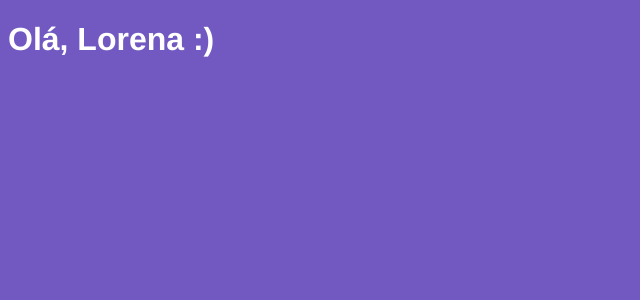
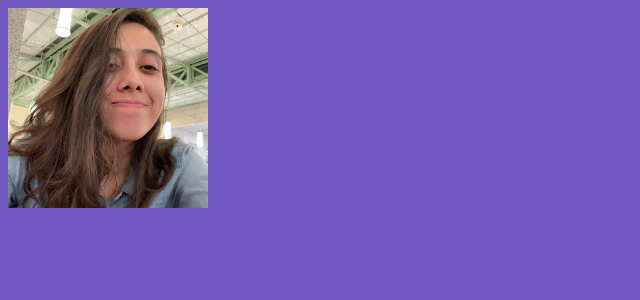
Before and after one commit to Lorenalgm/modulo4, a React app: page / in a window 1280 px wide. Shown: the top 300 px of the page, without its empty margins (0-640 px from the left). Built offline with nearby package versions, Linux system fonts and the light colour scheme.

Commit message:
Importado imagens com react

```diff
--- a/package.json
+++ b/package.json
@@ -13,6 +13,7 @@
     "@babel/preset-react": "^7.7.0",
     "babel-loader": "^8.0.6",
     "css-loader": "^3.2.0",
+    "file-loader": "^4.3.0",
     "style-loader": "^1.0.0",
     "webpack": "^4.41.2",
     "webpack-cli": "^3.3.10",
--- a/src/App.js
+++ b/src/App.js
@@ -1,8 +1,12 @@
 import React from 'react';
 import './App.css';
+import profile from './assets/profile.jpeg';
+function App() {
+	// return <h1>Olá, Lorena :) </h1>
 
-function App() {
-	return <h1>Olá, Lorena :) </h1>
+	return <img width="200px" src={profile} />
+
+
 }
 
 export default App;
--- a/webpack.config.js
+++ b/webpack.config.js
@@ -23,6 +23,11 @@
 					{ loader: 'style-loader' },
 					{ loader: 'css-loader' },
 				]
+			}, {
+				test: /.*\.(gif|png|jpe?g)$/i,
+				use: {
+					loader: 'file-loader'
+				}
 			}
 		]
 	}
```
Also changed, not shown: src/assets/profile.jpeg (added), 1 other file (tests, documents, lock files or other folders).
